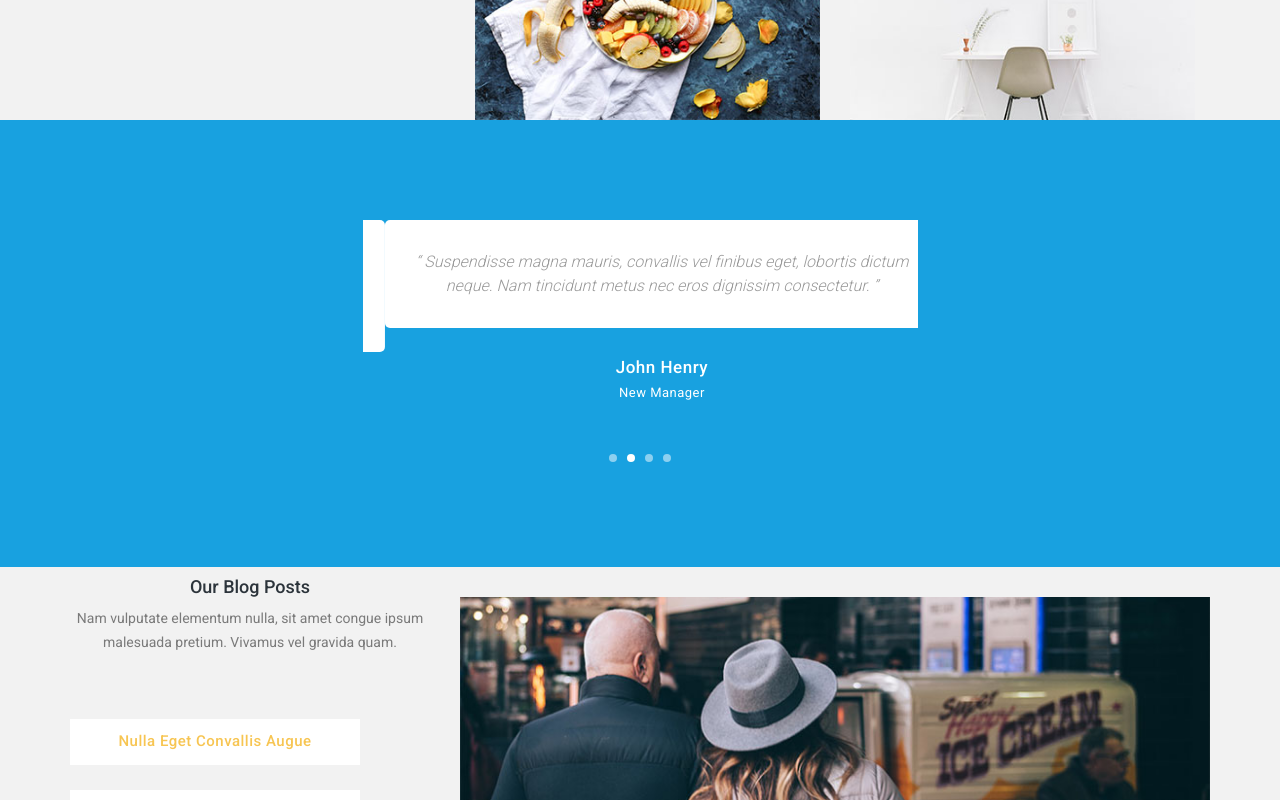
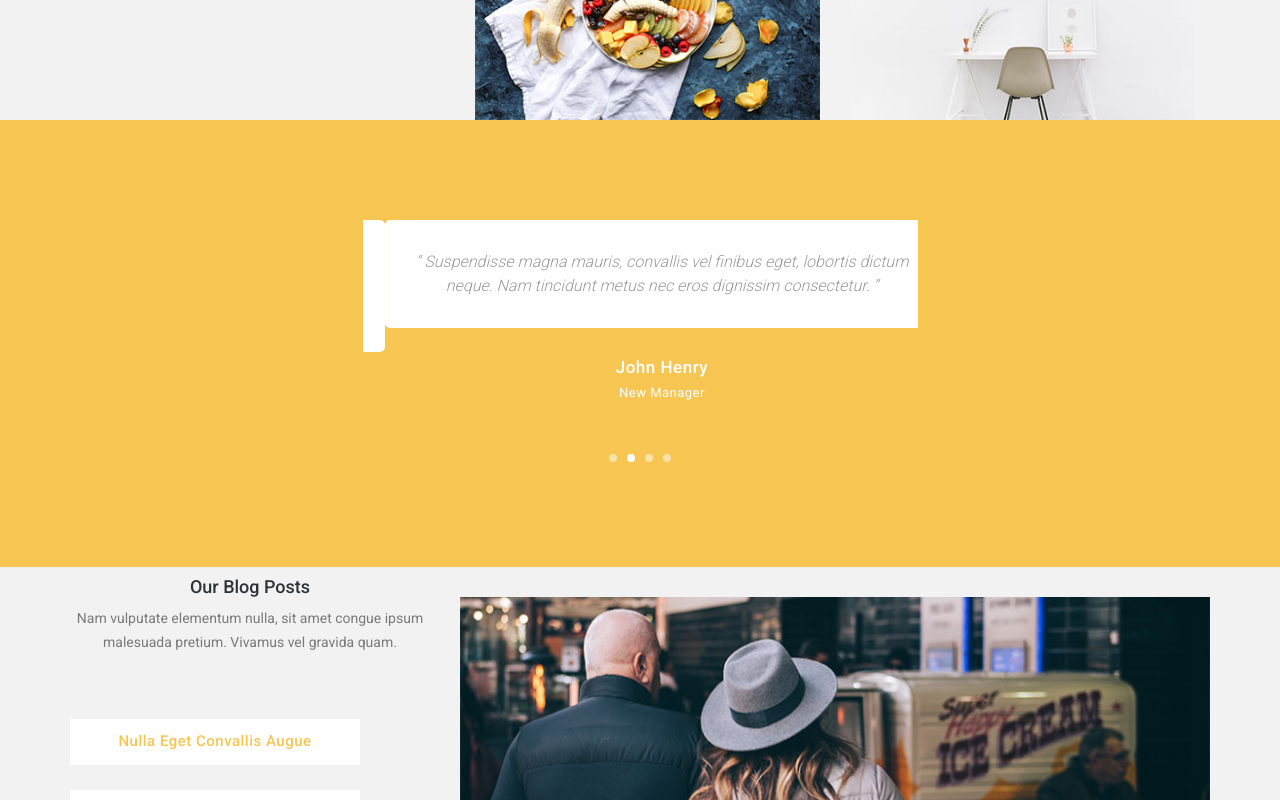
Before and after one commit to Samanthika95/PLEC, an Angular app: page / in a window 1280 px wide. Shown: the part 2800-3600 px from the top of the page. Built offline with nearby package versions, Linux system fonts and the light colour scheme; a web font is replaced by a local one; what ngx-owl-carousel would draw is missing.

Commit message:
cnange feedbacks

```diff
--- a/src/assets/css/templatemo-style.css
+++ b/src/assets/css/templatemo-style.css
@@ -379,7 +379,7 @@ bootstrap.min.css:5
 
 
 #testimonial {
-	background-color: #18a1e0;
+	background-color: #f7c552;
 	text-align: center;
 	padding: 100px 0px;
 }
```
